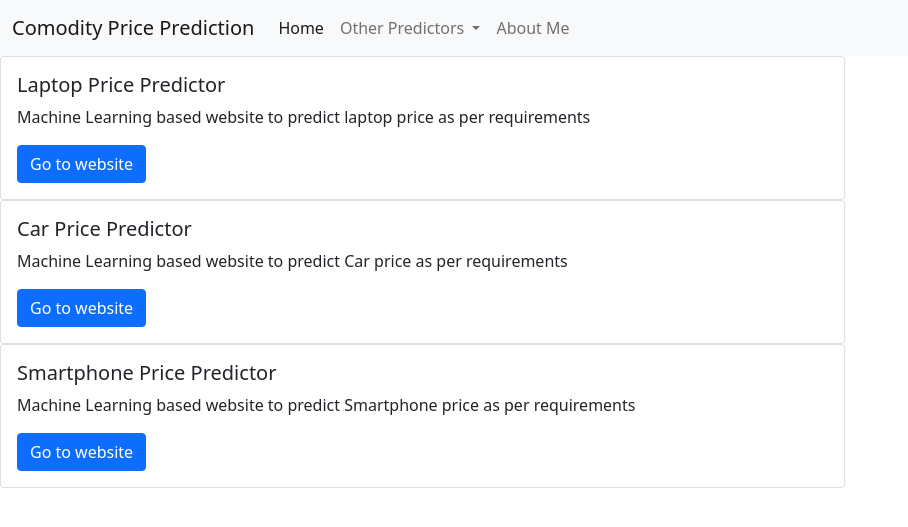
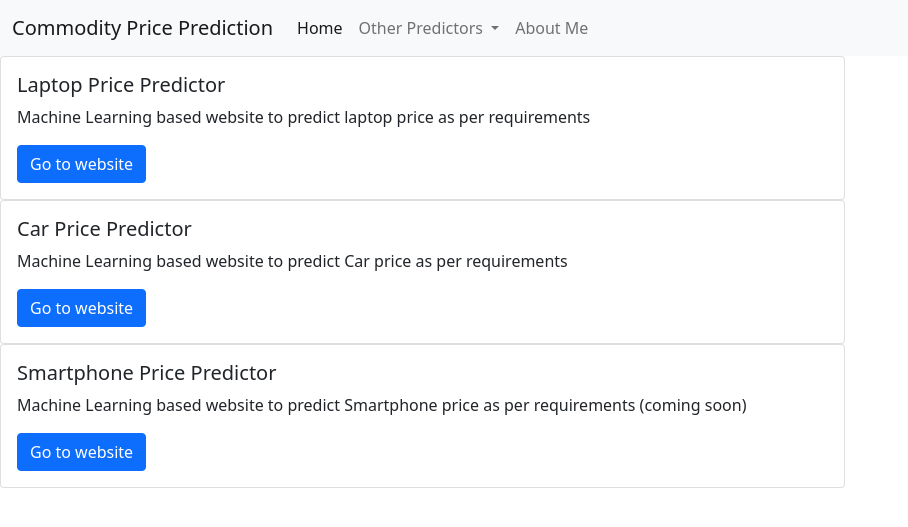
Before and after one commit to shadow-1310/commodity-price-prediction, a Django app: page / in a window 1280 px wide. Shown: the top 527 px of the page, without its empty margins (0-908 px from the left). Run offline with Django 4.2, Linux system fonts and the light colour scheme; parts of the project's set-up code (start-up, migrations or seed data) failed here and were passed over.

Commit message:
rectified some spelling mistakes

```diff
--- a/mysite/templates/index.html
+++ b/mysite/templates/index.html
@@ -13,7 +13,7 @@
   <body>
     <nav class="navbar navbar-expand-lg navbar-light bg-light">
       <div class="container-fluid">
-        <a class="navbar-brand" href="#">Comodity Price Prediction</a>
+        <a class="navbar-brand" href="#">Commodity Price Prediction</a>
         <button class="navbar-toggler" type="button" data-bs-toggle="collapse" data-bs-target="#navbarNavDropdown" aria-controls="navbarNavDropdown" aria-expanded="false" aria-label="Toggle navigation">
           <span class="navbar-toggler-icon"></span>
         </button>
@@ -62,7 +62,7 @@
         <div class="card">
           <div class="card-body">
             <h5 class="card-title">Smartphone Price Predictor</h5>
-            <p class="card-text">Machine Learning based website to predict Smartphone price as per requirements</p>
+            <p class="card-text">Machine Learning based website to predict Smartphone price as per requirements (coming soon)</p>
             <a href="#" class="btn btn-primary">Go to website</a>
           </div>
         </div>
```
